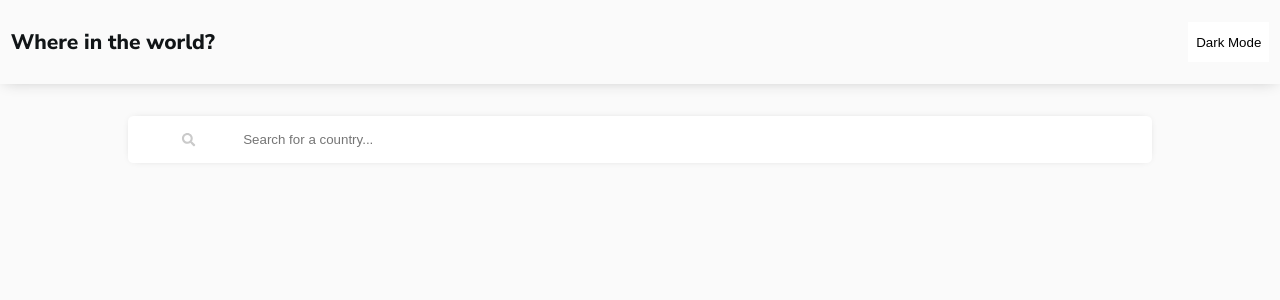
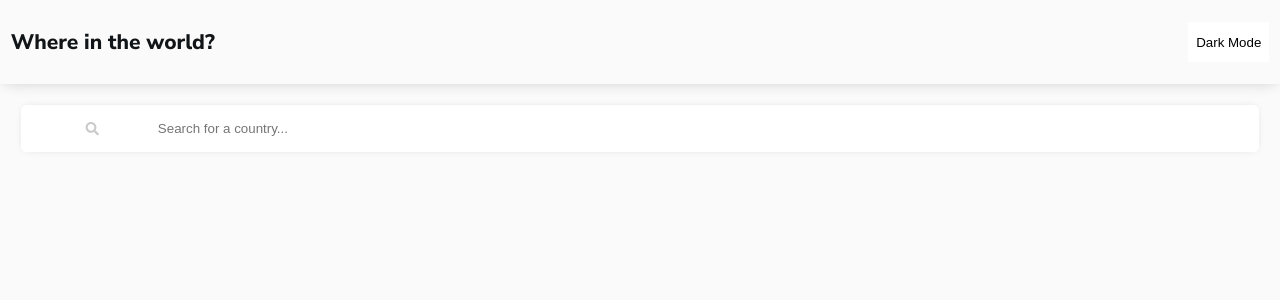
Before and after one commit to TheSylwio/countries-api-challenge, a React (Create React App) app: page / in a window 1280 px wide. Shown: the top 300 px of the page. Built offline with nearby package versions, Linux system fonts and the light colour scheme.

Commit message:
✨ Changed content padding

```diff
--- a/src/App.css
+++ b/src/App.css
@@ -6,4 +6,5 @@
   display: flex;
   flex-direction: column;
   align-items: center;
+  padding: 16pt;
 }
--- a/src/components/SearchBar.css
+++ b/src/components/SearchBar.css
@@ -1,7 +1,6 @@
 .searchBar {
-  margin: 24pt 0;
   padding: 8pt;
-  width: 80vw;
+  width: 100%;
   display: flex;
   justify-content: space-between;
   align-items: center;
```
